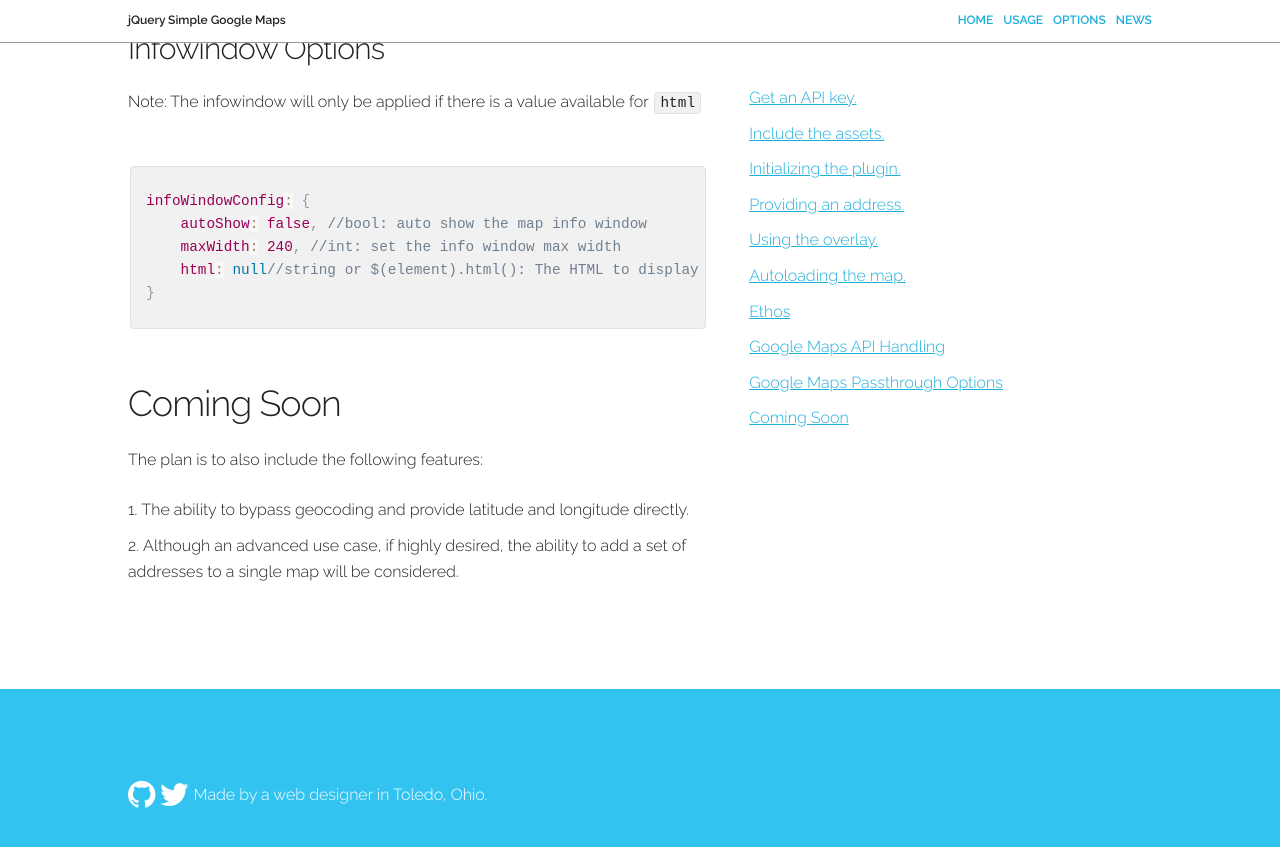
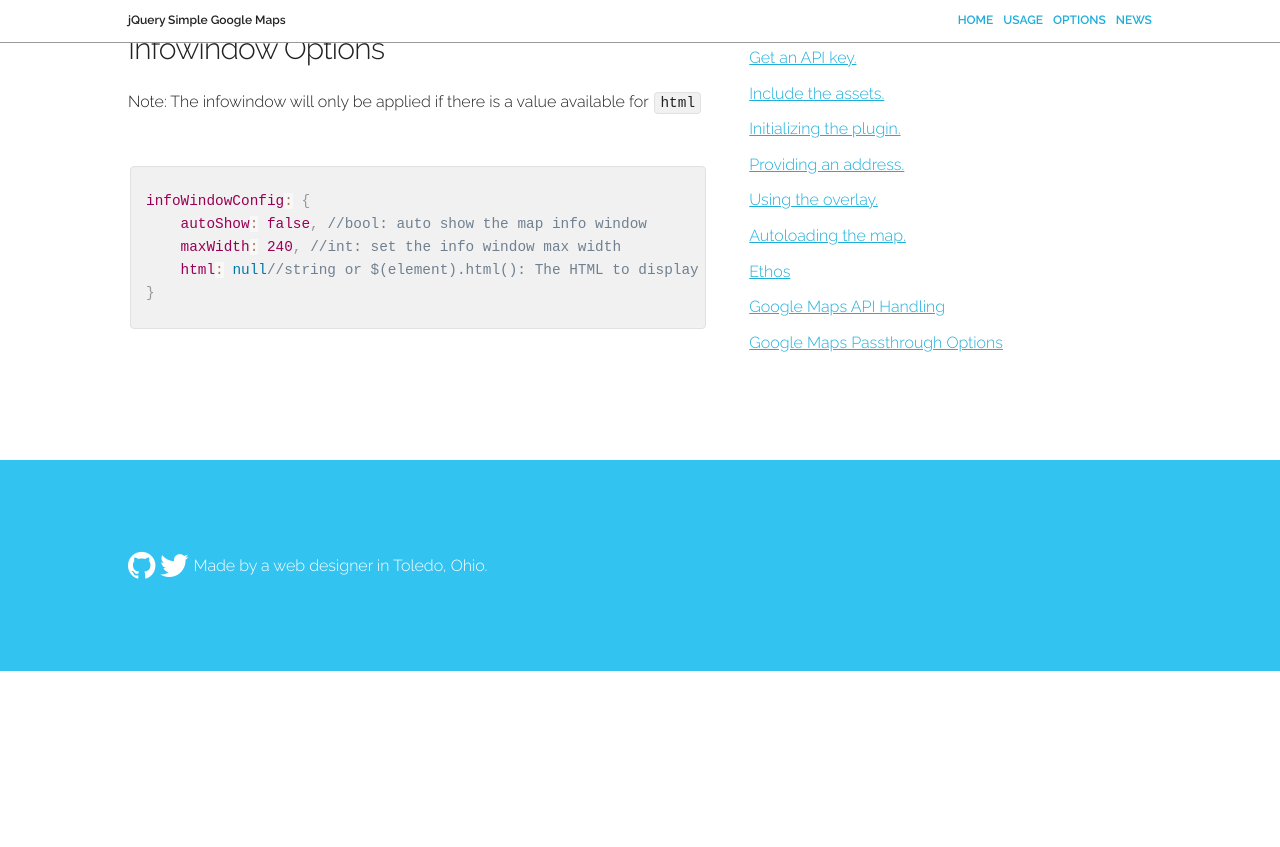
Before and after one commit to RamChilla/jquery-simple-google-map, a Jekyll site: the page built from usage.html, in a window 1280 px wide and 900 px high, scrolled down 4567 px. Shown: the top 847 px of the window. Built offline with Jekyll 4.4.1, drawn with Linux system fonts in a browser that asks for light colours; nearby versions of some CDN libraries; library files that are not in the unit come from our copies; after the commit the page ends 5238 px from its top, so only the background shows below that.

Commit message:
Update usage.html

```diff
--- a/usage.html
+++ b/usage.html
@@ -120,12 +120,12 @@
 }
     </code>
 </pre>
-            <h3>Coming Soon</h3>
+            <!-- <h3>Coming Soon</h3>
             <p>The plan is to also include the following features:</p>
             <ol>
                 <li>The ability to bypass geocoding and provide latitude and longitude directly.</li>
                 <li>Although an advanced use case, if highly desired, the ability to add a set of addresses to a single map will be considered.</li>
-            </ol>
+            </ol> -->
         </div>
         <div class="five columns sidebar">
             <nav>
```
